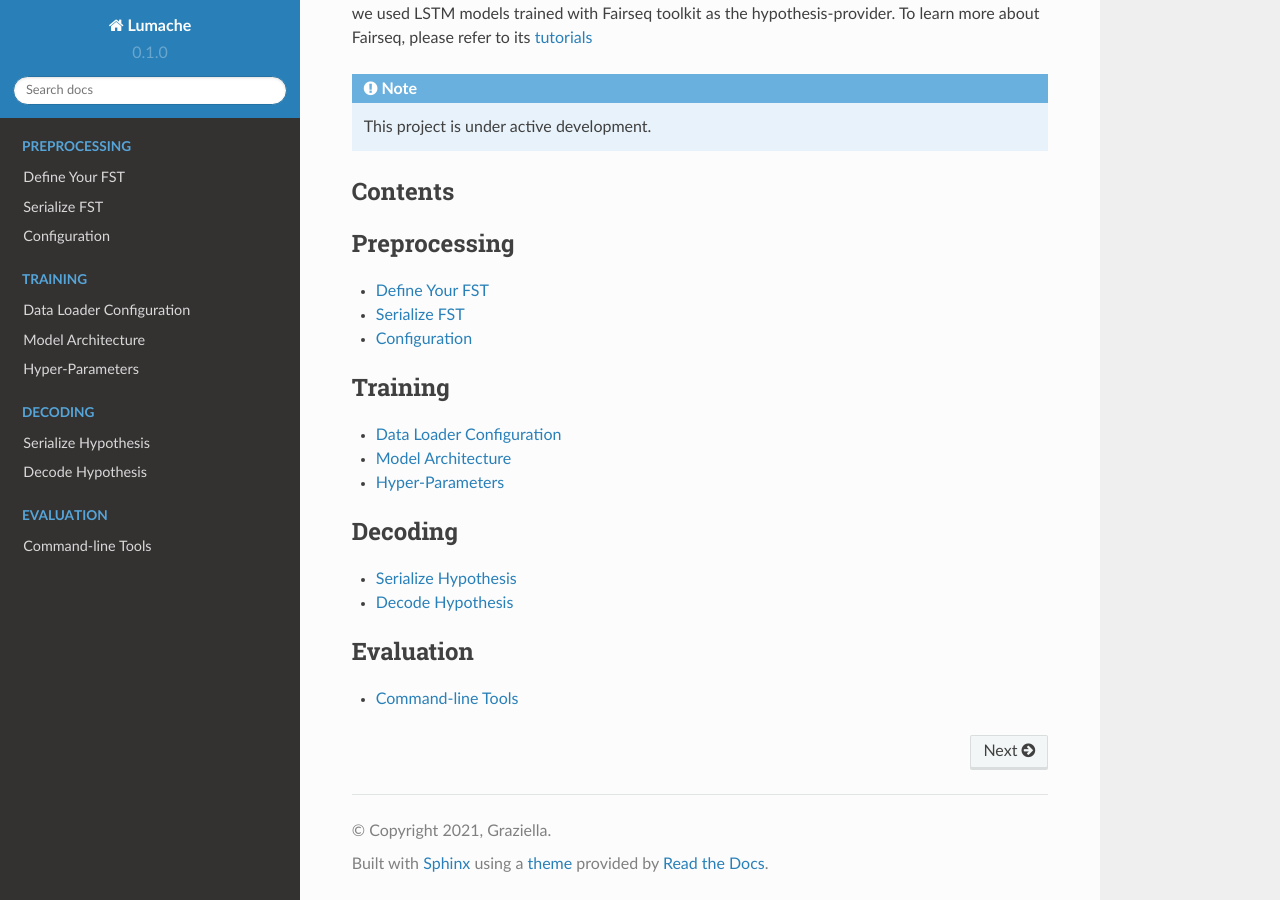
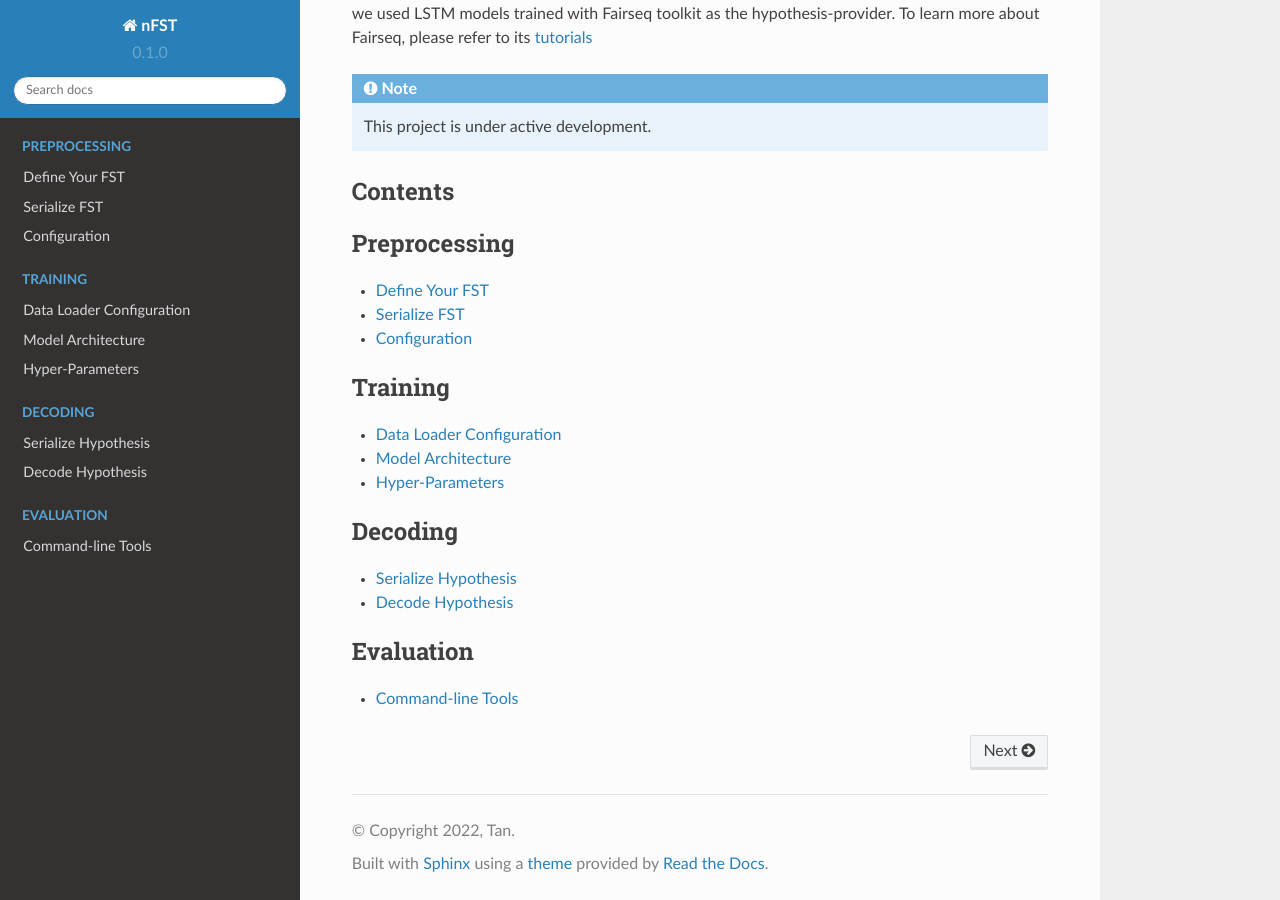
Before and after one commit to steventan0110/nFST, a Sphinx documentation site: the page built from docs/source/index.rst, in a window 1280 px wide and 900 px high, scrolled down 600 px. Built offline with Sphinx 7.4.7 and the Read the Docs theme 2.0.0, drawn with Linux system fonts in a browser that asks for light colours.

Commit message:
Update conf.py

```diff
--- a/docs/source/conf.py
+++ b/docs/source/conf.py
@@ -2,9 +2,9 @@
 
 # -- Project information
 
-project = 'Lumache'
-copyright = '2021, Graziella'
-author = 'Graziella'
+project = 'nFST'
+copyright = '2022, Tan'
+author = 'Steven Tan'
 
 release = '0.1'
 version = '0.1.0'
```
